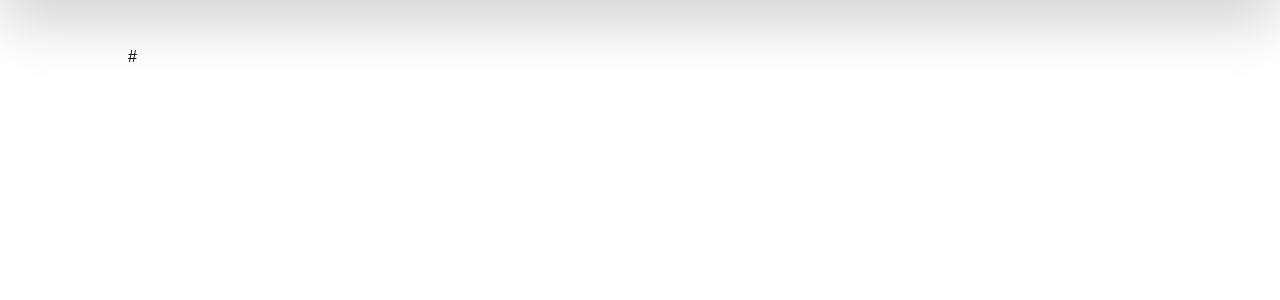
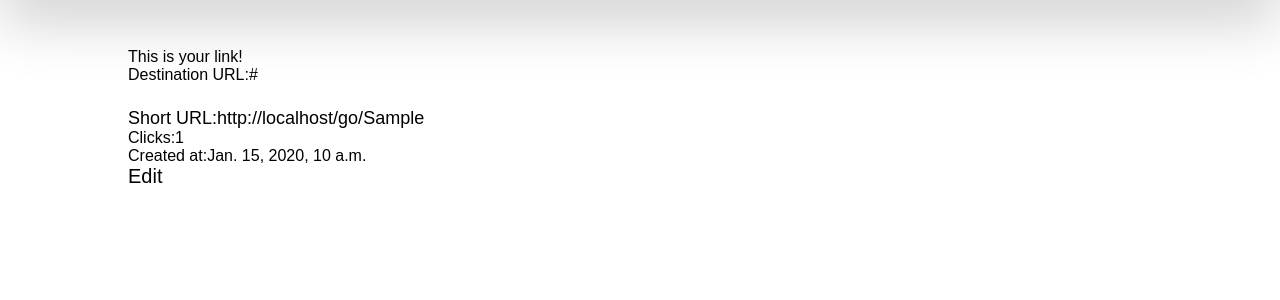
Before and after one commit to abdullahghazi-swe/URL-Shortener, a Django app: page /stats/details/1/ in a window 1280 px wide. Shown: the part 61-361 px from the top of the page. Run offline with Django 5.2, Linux system fonts and the light colour scheme; a user stored in the database is signed in; tables that the repository leaves empty hold one stand-in row (values such as "Sample post").

Commit message:
Added Title field in URLs

```diff
--- a/analytics/static/analytics/css/style.css
+++ b/analytics/static/analytics/css/style.css
@@ -15,14 +15,25 @@
     font-weight: 700;
 }
 
-.url-list {
+.table {
     padding: 8px;
     width: 100%;
     display: flex;
     flex-direction: column;
-    justify-content: center;
     align-items: center;
     gap: 12px;
+    height: 92%;
+}
+
+.url-list {
+    padding: 8px;
+    width: 100%;
+    min-height: 0;
+    display: flex;
+    flex-direction: column;
+    align-items: center;
+    gap: 12px;
+    overflow-y: auto;
 }
 
 .table-head {
--- a/analytics/templates/analytics/details.html
+++ b/analytics/templates/analytics/details.html
@@ -9,6 +9,12 @@
 
 {% block content %}
 <div>
-    {{ link.input_url }}
+    <div>This is your link!</div>
+    <div>Destination URL:{{ link.input_url }}</div>
+    <div class="short-url">Short URL:{{ host }}/go/{{ link.shorten }}</div>
+    <div>Clicks:{{ clicks }}</div>
+    <div>Created at:{{ link.created_at }}</div>
+
+    <a href="{% url 'edit' link.id %}" class="list-item">Edit</a>
 </div>
 {% endblock %}
--- a/analytics/views.py
+++ b/analytics/views.py
@@ -13,6 +13,9 @@ def dashboard(request):
 
 @login_required
 def link_details(request, url_id):
+    host = request.build_absolute_uri("/").rstrip("/")
+    link = UrlList.objects.get(id=url_id)
+    visits = link.visits.all()
+    clicks = len(visits)
 
-    link = UrlList.objects.get(id=url_id)
-    return render(request, 'analytics/details.html', {'link': link})
+    return render(request, 'analytics/details.html', {'link': link, 'host': host, 'clicks': clicks})
--- a/main/forms.py
+++ b/main/forms.py
@@ -14,12 +14,16 @@ class UrlForm(forms.ModelForm):
 
     class Meta:
         model = UrlList
-        fields = ['input_url', 'shorten']
+        fields = ['title','input_url', 'shorten']
 
         widgets = {
             "input_url" : forms.URLInput(attrs={
                 "placeholder": "Enter link here",
                 "class": "url-field",
+            }),
+            "title" : forms.TextInput(attrs={
+                "Placeholder": "(optional)",
+                "class": "title-field",
             })
         }
 
--- a/main/models.py
+++ b/main/models.py
@@ -4,10 +4,11 @@ from django.conf import settings
 # Create your models here.
 
 class UrlList(models.Model):
+    title = models.CharField(max_length=360, null=True, blank=True)
     input_url = models.CharField(max_length=1000)
     shorten = models.CharField(max_length=10, unique=True)
     created_by = models.ForeignKey(settings.AUTH_USER_MODEL, on_delete=models.SET_NULL, null=True, related_name='urls')
-    created_at = models.DateTimeField(auto_now=True)
+    created_at = models.DateTimeField(auto_now_add=True)
 
     def __str__(self):
         return self.shorten
--- a/main/urls.py
+++ b/main/urls.py
@@ -5,4 +5,5 @@ urlpatterns = [
     path('', views.home, name='home'),
     path('go/<str:chars>', views.visitShort, name='redirecturl'),
     path('unshortner/', views.unshort, name='unshortner'),
+    path('edit/<int:id>', views.edit_url, name='edit')
 ]
```
Also changed, not shown: analytics/templates/analytics/dashboard.html (+10 -2 lines), main/static/main/css/style.css (+17 -1 lines), main/templates/main/edit.html (added, +16 -0 lines), main/templates/main/index.html (+8 -2 lines), main/views.py (+9 -1 lines), analytics/migrations/0002_alter_visit_visited_at.py (added), main/migrations/0003_urllist_title_alter_urllist_created_at.py (added).
